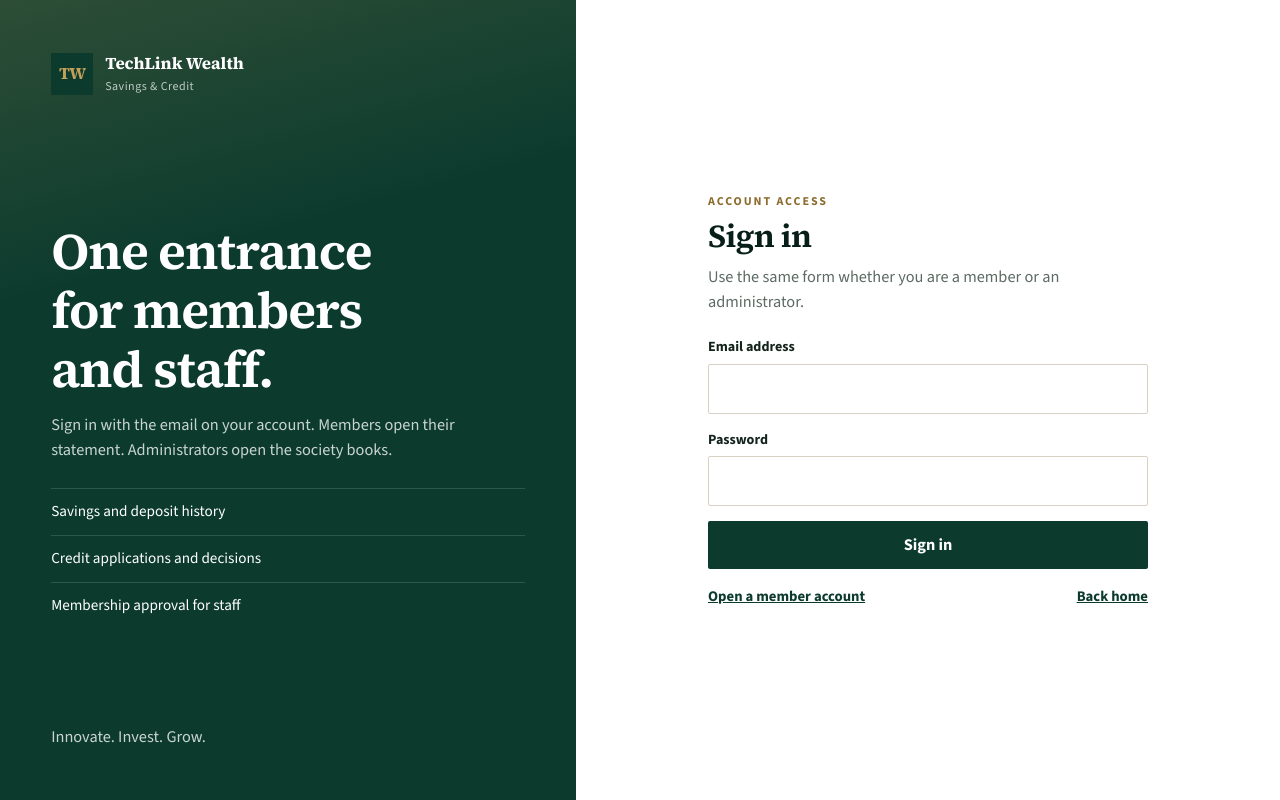
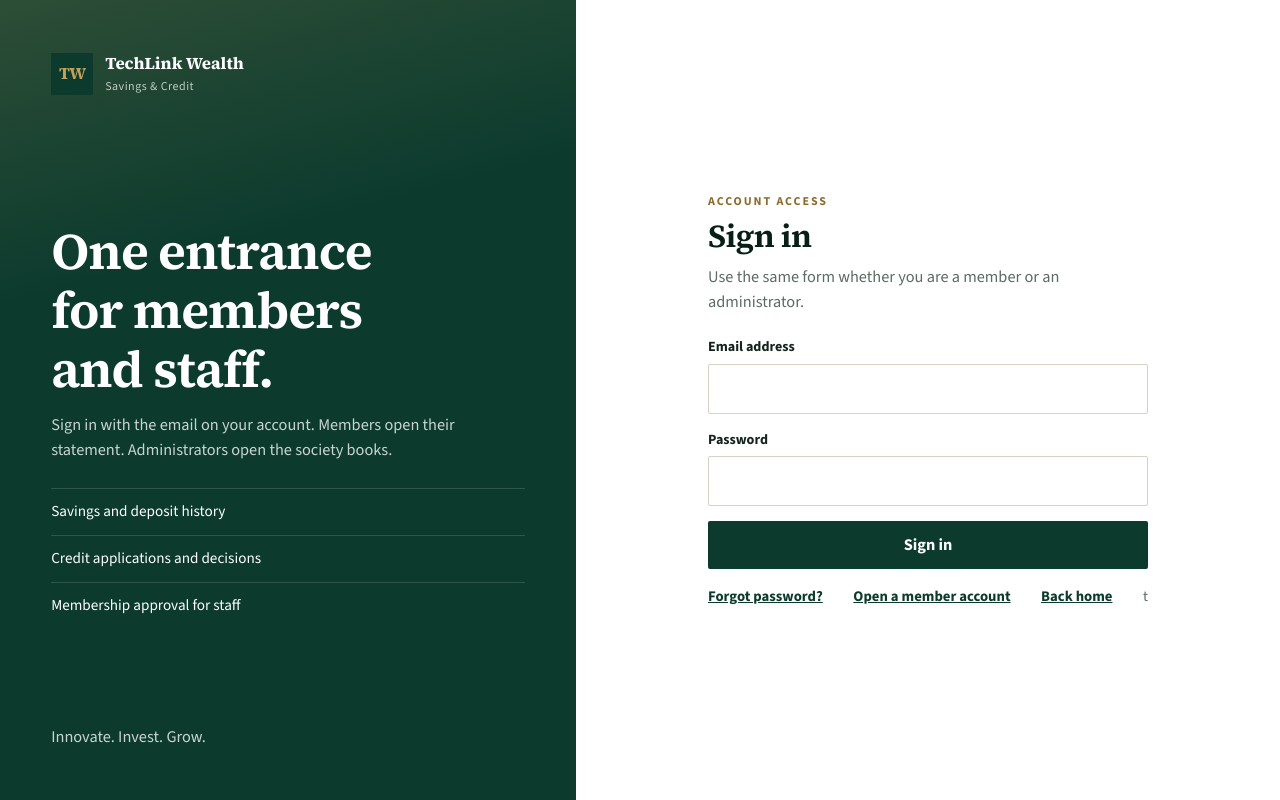
Before and after one commit to NicholasMuchiri/Techlink-sacco-system, a PHP site: page /login.php in a window 1280 px wide. Run offline with PHP 8.4, Linux system fonts and the light colour scheme.

Commit message:
added a link to forgot password

```diff
--- a/login.php
+++ b/login.php
@@ -40,6 +40,7 @@ if ($_SERVER["REQUEST_METHOD"] === "POST") {
             error_log("Sign-in failed: " . $e->getMessage());
             $error = "Sign-in is unavailable right now. Please try again.";
         }
+
     }
 }
 ?>
@@ -96,11 +97,15 @@ if ($_SERVER["REQUEST_METHOD"] === "POST") {
                 </form>
 
                 <div class="form-links">
+                    <a href="forgot.php">Forgot password?</a>
                     <a href="register.php">Open a member account</a>
-                    <a href="index.php">Back home</a>
+                    <a href="index.php">Back home</a>t</a>
                 </div>
             </div>
         </main>
     </div>
 </body>
 </html>
+<?php if (isset($_GET["reset"])): ?>
+    <div class="alert alert-success">Password updated. Please sign in.</div>
+<?php endif; ?>
```
